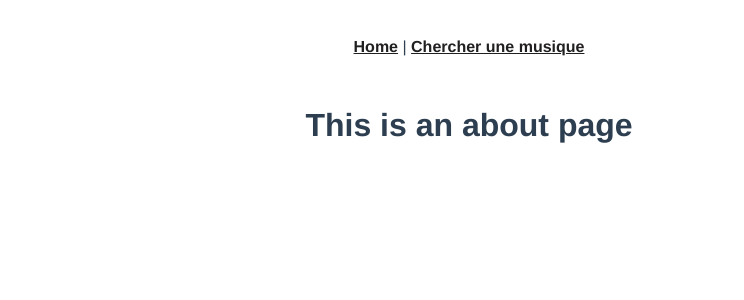
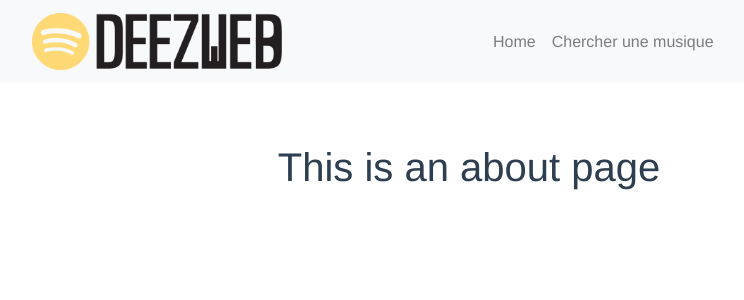
Before and after one commit to Alvai/deezweb, a Vue app: page /track/1 in a window 1280 px wide. Shown: the top 300 px of the page, without its empty margins (171-915 px from the left). Built offline with nearby package versions, Linux system fonts and the light colour scheme.

Commit message:
Add navbar && bootstrap

```diff
--- a/package.json
+++ b/package.json
@@ -9,6 +9,7 @@
   },
   "dependencies": {
     "axios": "^0.18.0",
+    "bootstrap": "^4.2.1",
     "register-service-worker": "^1.5.2",
     "vue": "^2.5.21",
     "vue-router": "^3.0.1"
--- a/src/App.vue
+++ b/src/App.vue
@@ -1,12 +1,24 @@
 <template>
   <div id="app">
+    <Navbar/>
     <div id="nav">
-      <router-link to="/">Home</router-link> |
-      <router-link to="/search">Chercher une musique</router-link>
     </div>
     <router-view/>
   </div>
 </template>
+
+<script lang="ts">
+import Vue from "vue";
+import "bootstrap/dist/css/bootstrap.css";
+import Navbar from "@/components/Navbar.vue";
+
+export default Vue.extend({
+  name: "app",
+  components: {
+    Navbar
+  }
+});
+</script>
 
 <style lang="scss">
 #app {
--- /dev/null
+++ b/src/components/Navbar.vue
@@ -0,0 +1,44 @@
+<template>
+  <nav class="navbar navbar-expand-lg navbar-light bg-light" :class="{ 'navbarOpen': show }">
+    <a class="navbar-brand" href="#"><img class="logo" alt="Vue logo" src="../assets/logo.png"></a>
+    <button class="navbar-toggler" type="button" data-toggle="collapse" data-target="#navbarNav" aria-controls="navbarNav" aria-expanded="false" aria-label="Toggle navigation" @click="toggleNavbar">
+      <span class="navbar-toggler-icon"></span>
+    </button>
+    <div class="collapse navbar-collapse" id="navbarNav" :class="{ 'show': show }">
+      <ul class="navbar-nav">
+        <li class="nav-item">
+          <router-link class="nav-link" to="/">Home</router-link>
+        </li>
+        <li class="nav-item">
+          <router-link class="nav-link" to="/search">Chercher une musique</router-link>
+        </li>
+      </ul>
+    </div>
+  </nav>
+</template>
+
+<script>
+import Vue from "vue";
+export default Vue.extend({
+  name: "Navbar",
+  data() {
+    return {
+      show: false
+    }
+  },
+  methods: {
+    toggleNavbar() {
+      this.show = !this.show;
+    }
+  }
+});
+</script>
+
+<style lang="scss" scoped>
+  .logo {
+    width: 40%;
+  }
+  .navbar-brand {
+    width: 50%;
+  }
+</style>
```
Also changed, not shown: src/assets/logo.png, 1 other file (tests, documents, lock files or other folders).
